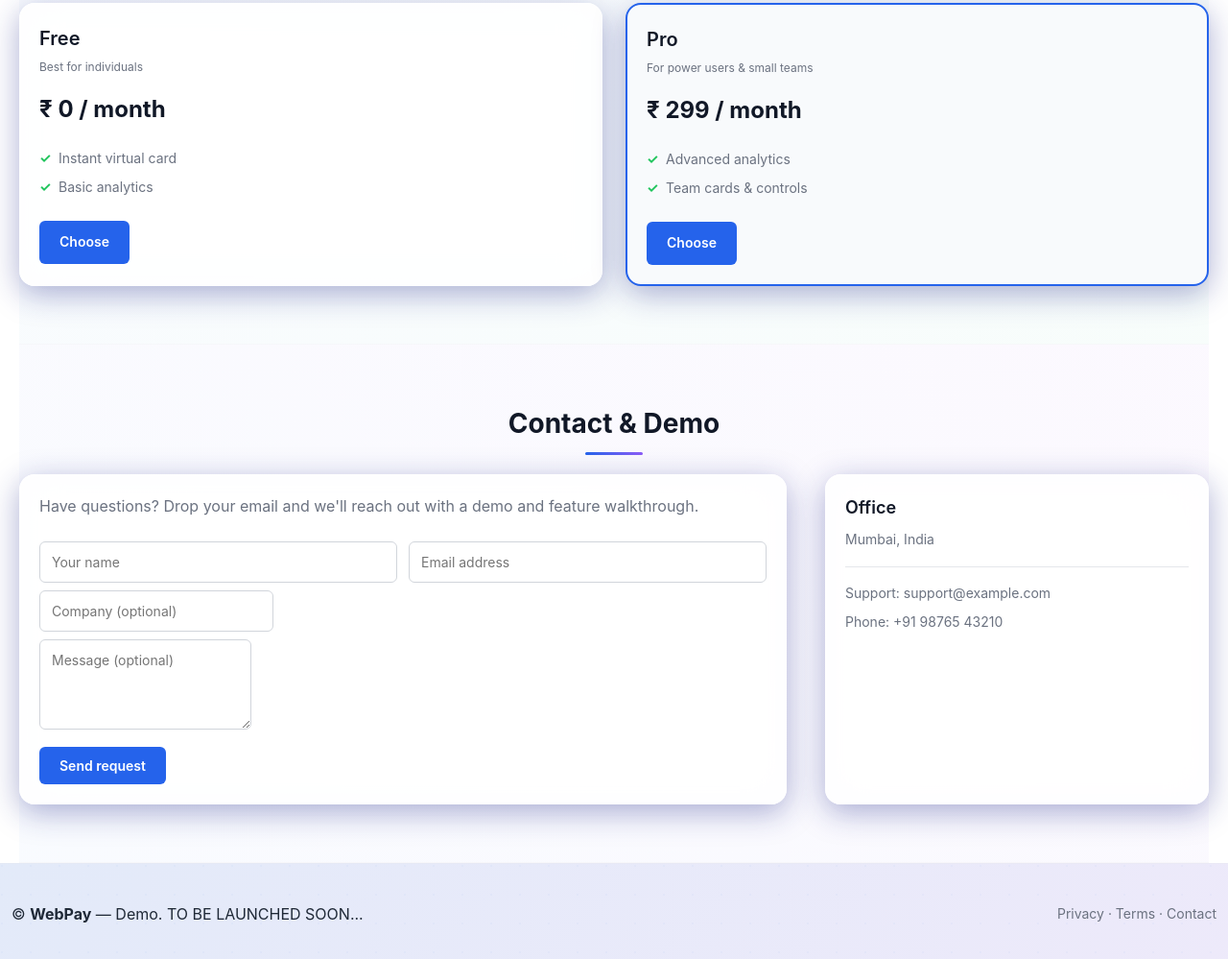
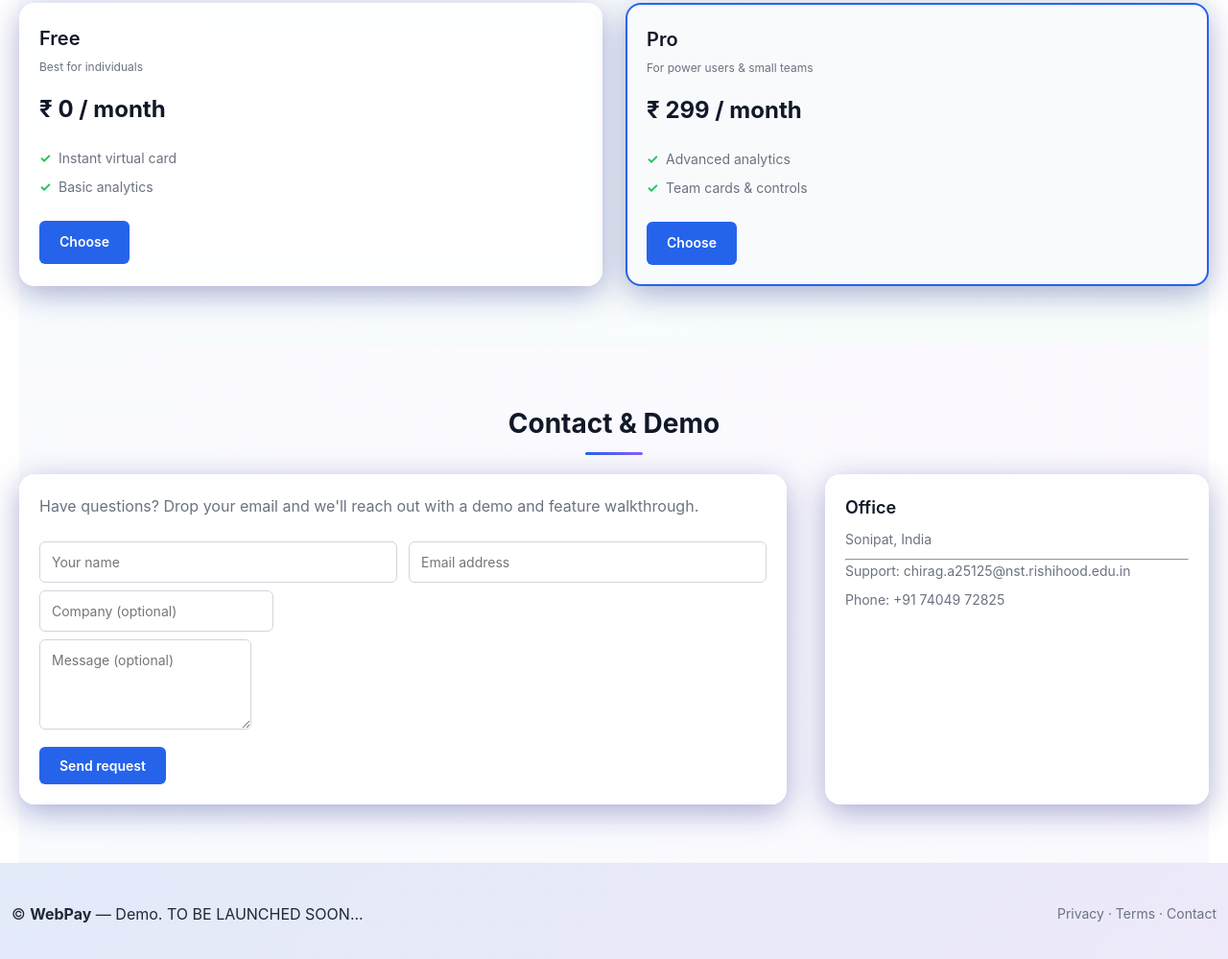
Before and after one commit to ChiragAntil07/WebPay, a plain HTML site: page index.html in a window 1280 px wide. Shown: the part 1762-2761 px from the top of the page at 96% size. Drawn offline with Linux system fonts and the light colour scheme.

Commit message:
Some Updates

```diff
--- a/index.html
+++ b/index.html
@@ -4,7 +4,7 @@
 <head>
   <meta charset="utf-8" />
   <meta name="viewport" content="width=device-width,initial-scale=1" />
-  <title>WebPay — Static Demo</title>
+  <title>WebPay</title>
   <meta name="description" content="Static HTML/CSS demo inspired by modern banking landing pages." />
 
   <link rel="stylesheet" href="style.css">
@@ -199,10 +199,10 @@
 
           <div class="contact-info card">
             <h4>Office</h4>
-            <div class="contact-detail">Mumbai, India</div>
+            <div class="contact-detail">Sonipat, India</div>
             <hr>
-            <div class="contact-detail">Support: support@example.com</div>
-            <div class="contact-detail">Phone: +91 98765 43210</div>
+            <div class="contact-detail">Support: chirag.a25125@nst.rishihood.edu.in</div>
+            <div class="contact-detail">Phone: +91 74049 72825</div>
           </div>
         </div>
       </section>
--- a/style.css
+++ b/style.css
@@ -102,7 +102,7 @@ nav a:hover {
   color: white;
 }
 
-/* Hero Section */
+
 .hero {
   display: grid;
   grid-template-columns: 1fr 400px;
@@ -146,7 +146,8 @@ nav a:hover {
   gap: 12px;
 }
 
-/* Card */
+
+
 .card {
   background: rgba(255, 255, 255, 0.9);
   backdrop-filter: blur(20px);
@@ -255,7 +256,7 @@ nav a:hover {
   font-weight: 600;
 }
 
-/* Buttons */
+
 .btn {
   display: inline-block;
   padding: 10px 20px;
@@ -275,6 +276,7 @@ nav a:hover {
 
 .btn-primary:hover {
   background: #1d4ed8;
+  ;
 }
 
 .btn-secondary {
@@ -285,6 +287,7 @@ nav a:hover {
 
 .btn-secondary:hover {
   background: #e5e7eb;
+
 }
 
 .btn-outline {
@@ -297,7 +300,7 @@ nav a:hover {
   background: #f9fafb;
 }
 
-/* Sections */
+
 .section {
   padding: 60px 0;
   border-bottom: 1px solid rgba(243, 244, 246, 0.5);
@@ -335,7 +338,7 @@ nav a:hover {
   border-radius: 2px;
 }
 
-/* Features */
+
 .features {
   display: grid;
   grid-template-columns: repeat(auto-fit, minmax(300px, 1fr));
@@ -382,7 +385,7 @@ nav a:hover {
   margin: 0;
 }
 
-/* Products */
+
 .products {
   display: grid;
   grid-template-columns: repeat(auto-fit, minmax(300px, 1fr));
@@ -422,7 +425,7 @@ nav a:hover {
   font-weight: bold;
 }
 
-/* Testimonials */
+
 .testimonials {
   display: grid;
   grid-template-columns: repeat(auto-fit, minmax(300px, 1fr));
@@ -441,7 +444,7 @@ nav a:hover {
   margin: 0;
 }
 
-/* Pricing */
+
 .plans {
   display: grid;
   grid-template-columns: repeat(auto-fit, minmax(280px, 1fr));
@@ -494,7 +497,7 @@ nav a:hover {
   font-weight: bold;
 }
 
-/* Contact */
+
 .contact-grid {
   display: grid;
   grid-template-columns: 2fr 1fr;
@@ -543,12 +546,6 @@ button:hover {
   font-weight: 600;
   margin-bottom: 8px;
   color: #111827;
-}
-
-.contact-info hr {
-  border: none;
-  border-top: 1px solid #e5e7eb;
-  margin: 16px 0;
 }
 
 .contact-detail {
```
